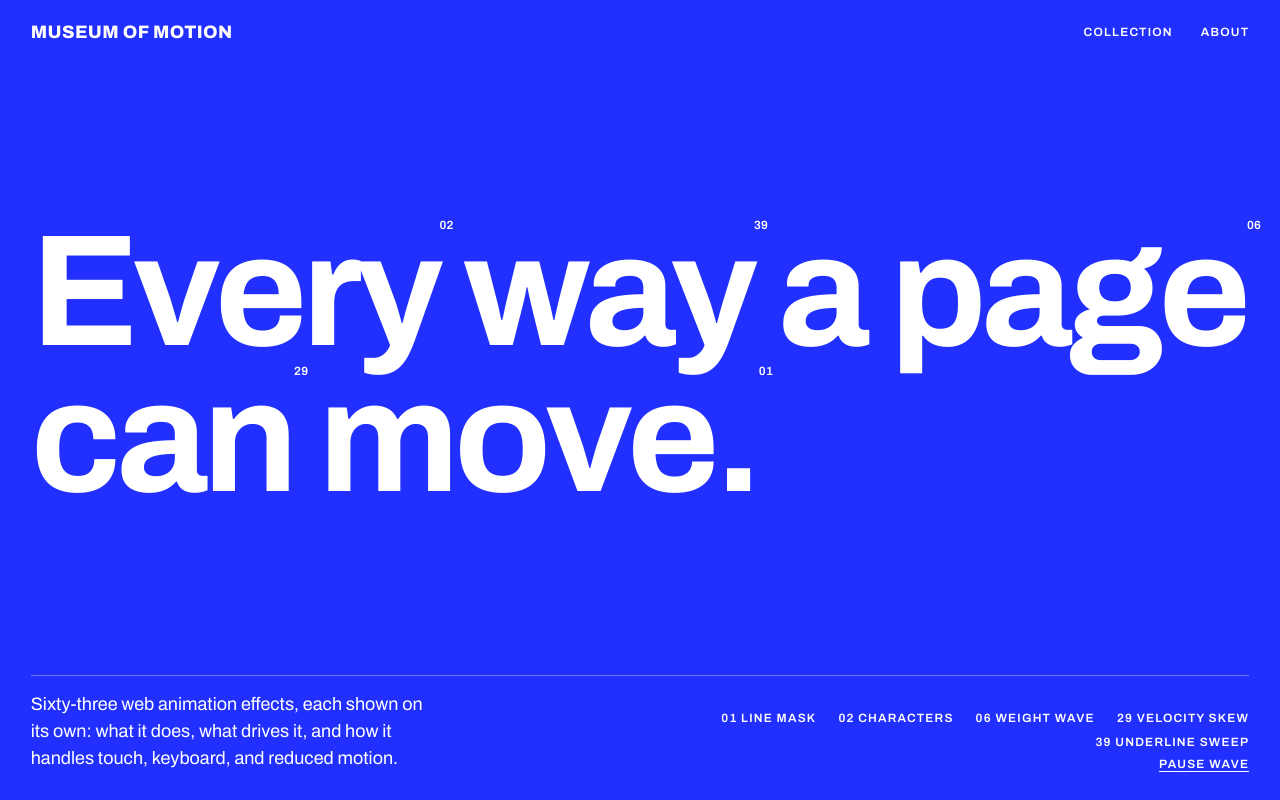
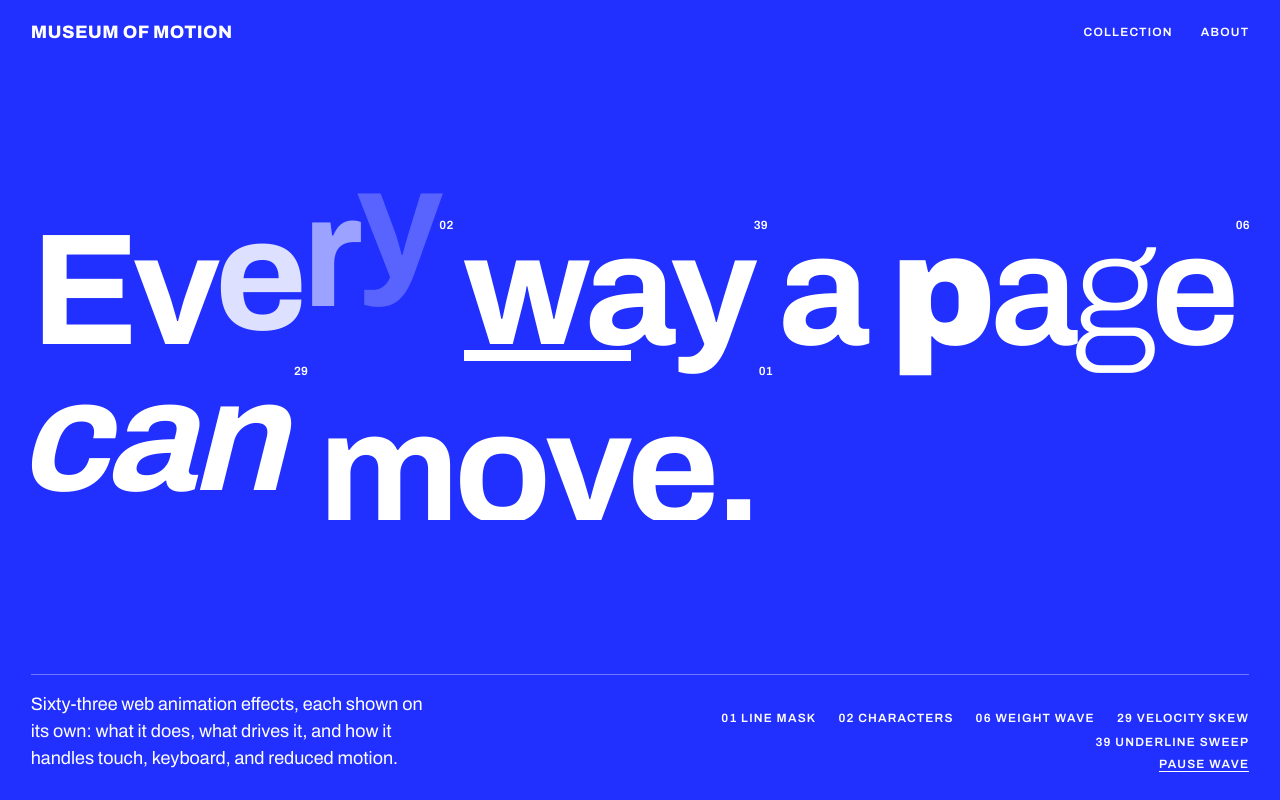
Before and after one commit to johnpolacek/museum-of-motion, a Next.js app: page / in a window 1280 px wide. Shown: the top 800 px of the page. Built offline with nearby package versions, Linux system fonts and the light colour scheme.

Commit message:
Hero rests on the poster's frozen poses
Poses move to CSS and the server markup is the static poster again.
The intro lands on them with from tweens. Widths pin by layout width,
since the skew on "can" inflated measured boxes.

Co-Authored-By: Claude Opus 5.5 <noreply@anthropic.com>

```diff
--- a/app/globals.css
+++ b/app/globals.css
@@ -24,12 +24,23 @@ a:focus-visible { outline: 2px solid currentColor; outline-offset: 3px; }
 .w { display: inline-block; position: relative; white-space: nowrap; }
 .w .t { display: inline-block; }
 .w sup { position: absolute; top: 0.12em; right: -0.12em; transform: translateX(100%); font-size: max(11px, 0.075em); font-weight: 600; letter-spacing: 0.02em; font-stretch: 100%; }
-/* Mask for the line rise. Padding gives the overshoot and the wave room; negative margins keep the footprint. */
-.mk { display: inline-block; overflow: hidden; vertical-align: top; padding: 0.1em 0 0.06em; margin-top: -0.1em; }
-/* Underline sweep. At rest it has swept away; the intro draws it. */
-.us i { position: absolute; left: 0; bottom: 0.02em; width: 100%; height: 0.07em; background: currentColor; transform: scaleX(0); }
-.hero .under { position: relative; display: grid; grid-template-columns: minmax(0, 1fr) minmax(0, 1fr); gap: var(--gut); align-items: end; padding-top: 16px; }
-.hero .under .rule { position: absolute; top: 0; left: 0; right: 0; height: 1px; background: rgba(255,255,255,0.35); }
+.mk { display: inline-block; overflow: hidden; vertical-align: top; padding-bottom: 0.06em; }
+/* Resting poses: each word frozen mid-effect, as on the poster. The intro lands on these. */
+.ch { display: inline-block; }
+[data-word="every"] .ch:nth-child(3) { transform: translateY(-10%); opacity: 0.85; }
+[data-word="every"] .ch:nth-child(4) { transform: translateY(-26%); opacity: 0.55; }
+[data-word="every"] .ch:nth-child(5) { transform: translateY(-46%); opacity: 0.25; }
+/* Underline sweep, caught on its way in from the start. */
+.us i { position: absolute; left: 0; bottom: 0.02em; width: 58%; height: 0.07em; background: currentColor; }
+[data-word="page"] .ch { text-align: center; }
+[data-word="page"] .ch:nth-child(1) { font-weight: 900; }
+[data-word="page"] .ch:nth-child(2) { font-weight: 560; }
+[data-word="page"] .ch:nth-child(3) { font-weight: 200; }
+[data-word="page"] .ch:nth-child(4) { font-weight: 560; }
+[data-word="can"] .t { transform: skewX(-14deg); }
+.mk > .t { transform: translateY(22%); }
+.hero .under { position: relative; display: grid; grid-template-columns: minmax(0, 1fr) minmax(0, 1fr); gap: var(--gut); align-items: end; padding-top: 16px; border-top: 1px solid transparent; }
+.hero .under .rule { position: absolute; top: -1px; left: 0; right: 0; height: 1px; background: rgba(255,255,255,0.35); }
 .hero .under p { margin: 0; max-width: 40ch; font-size: 18px; }
 .hero .side { display: flex; flex-wrap: wrap; justify-content: flex-end; align-items: baseline; gap: 6px 22px; }
 .hero .under ol { list-style: none; margin: 0; padding: 0; display: flex; flex-wrap: wrap; gap: 6px 22px; justify-content: flex-end; }
--- a/components/Hero.tsx
+++ b/components/Hero.tsx
@@ -170,10 +170,16 @@ export function Hero() {
 
   return (
     <section ref={root} className="hero wrap blue" aria-labelledby="h" data-motion-owner={OWNER} data-phase="initial">
-      {/* Each word performs its numbered exhibit, then rests as plain type. */}
+      {/* Each word performs its numbered exhibit, then rests frozen mid-effect, as on the poster. Poses live in globals.css. */}
       <h1 id="h" aria-label="Every way a page can move." data-intro>
         <span className="w" data-word="every" aria-hidden="true">
-          <span className="t">Every</span>
+          <span className="t">
+            <span className="ch">E</span>
+            <span className="ch">v</span>
+            <span className="ch">e</span>
+            <span className="ch">r</span>
+            <span className="ch">y</span>
+          </span>
           <sup>02</sup>
         </span>{" "}
         <span className="w us" data-word="way" aria-hidden="true">
@@ -185,7 +191,12 @@ export function Hero() {
           <span className="t">a</span>
         </span>{" "}
         <span className="w" data-word="page" aria-hidden="true">
-          <span className="t">page</span>
+          <span className="t">
+            <span className="ch">p</span>
+            <span className="ch">a</span>
+            <span className="ch">g</span>
+            <span className="ch">e</span>
+          </span>
           <sup>06</sup>
         </span>{" "}
         <span className="w" data-word="can" aria-hidden="true">
--- a/lib/motion/wave.ts
+++ b/lib/motion/wave.ts
@@ -1,13 +1,13 @@
 // Animaxxing recipe: the wave. Adapted to ripple across several text leaves as one line,
-// with the hero resting at weight 700 and moves scaled to the font size.
+// with weight moves returning to each letter's pose weight and moves scaled to the font size.
 import { gsap, SplitText, prefersReducedMotion } from "./gsap";
 
 /** Delay between neighbouring letters starting their move. */
 const RIPPLE = 0.03;
 /** Each letter is back at rest this many seconds after it starts. */
 const LETTER_TIME = 0.25;
-/** The headline's resting weight (globals.css). */
-const REST = 700;
+/** A letter's resting weight, inherited from its pose (globals.css). */
+const restWeight = (_: number, el: Element) => getComputedStyle(el.parentElement ?? el).fontWeight;
 
 const rnd = gsap.utils.random;
 type Move = (chars: HTMLElement[]) => gsap.core.Timeline;
@@ -31,7 +31,7 @@ function sweep(chars: HTMLElement[], vars: gsap.TweenVars, ease = "power2.inOut"
     .set(chars, { clearProps: "transform,opacity,fontWeight" });
 }
 
-/** The headline sits at 700, so weight moves dip lighter and come back. */
+/** Every weight move returns to the letter's own pose weight when its inline weight clears. */
 const MOVES: Move[] = [
   // Hop: each letter lifts and lands.
   (chars) => ripple(chars, { y: (_: number, el: Element) => -0.06 * em(el) }, "power2.out"),
@@ -49,7 +49,7 @@ const MOVES: Move[] = [
   (chars) =>
     gsap
       .timeline({ defaults: { overwrite: "auto" } })
-      .fromTo(chars, { fontWeight: 200 }, { fontWeight: REST, duration: LETTER_TIME, ease: "power2.out", stagger: RIPPLE, immediateRender: false })
+      .fromTo(chars, { fontWeight: 200 }, { fontWeight: restWeight, duration: LETTER_TIME, ease: "power2.out", stagger: RIPPLE, immediateRender: false })
       .set(chars, { clearProps: "fontWeight" }),
   // Shear: a quick italic slant.
   (chars) => ripple(chars, { skewX: 12 }, "power2.inOut"),
@@ -61,7 +61,8 @@ const MOVES: Move[] = [
 
 /** Pins each letter to its resting width so weight changes cannot reflow the line. */
 function pinWidths(chars: HTMLElement[]): void {
-  const widths = chars.map((char) => char.getBoundingClientRect().width);
+  // Layout width, not the box on screen: a pose like the skew on "can" would inflate it.
+  const widths = chars.map((char) => parseFloat(getComputedStyle(char).width));
   chars.forEach((char, i) => {
     char.style.display = "inline-block";
     char.style.width = `${widths[i] ?? 0}px`;
```
Also changed, not shown: lib/motion/hero.ts (+29 -40 lines).
